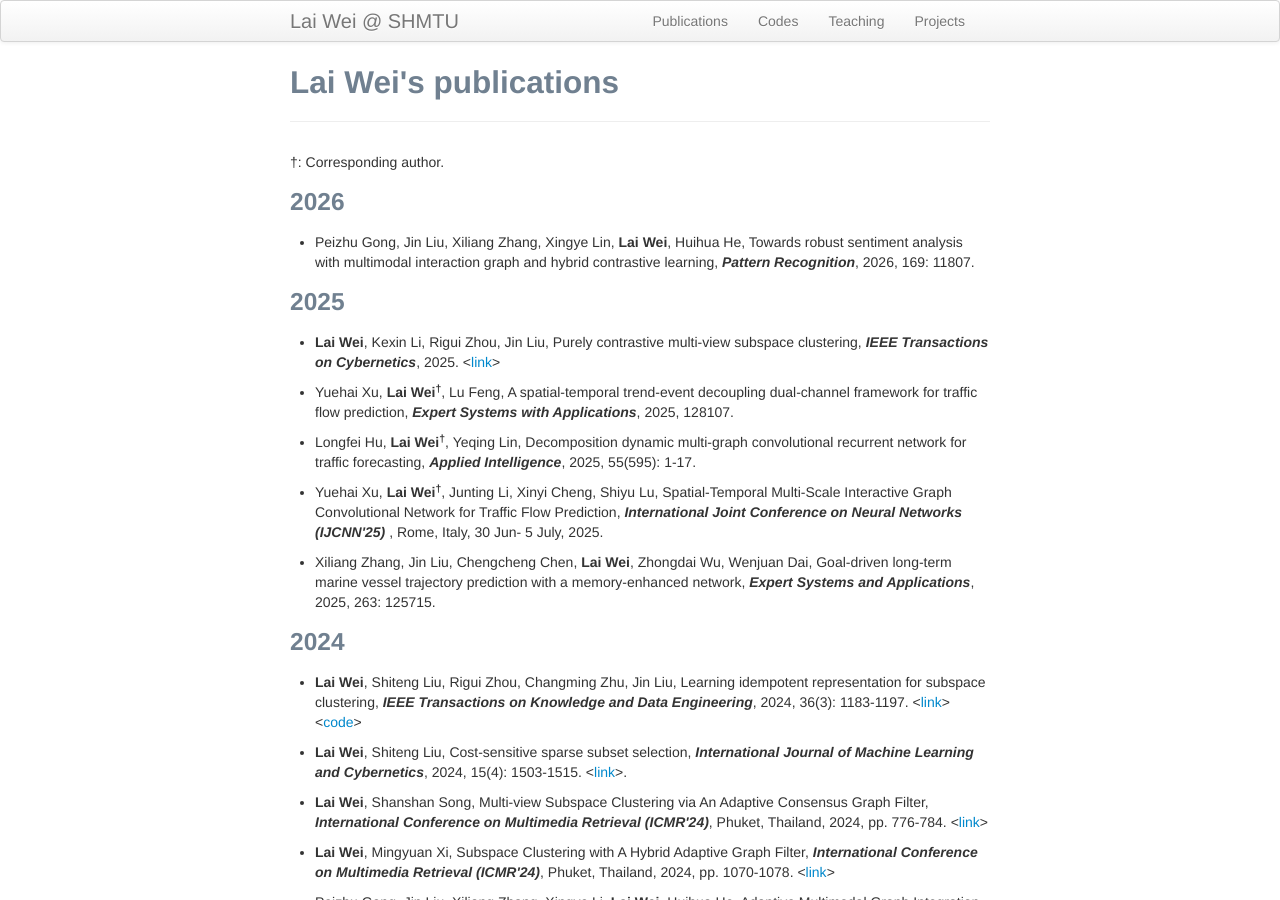
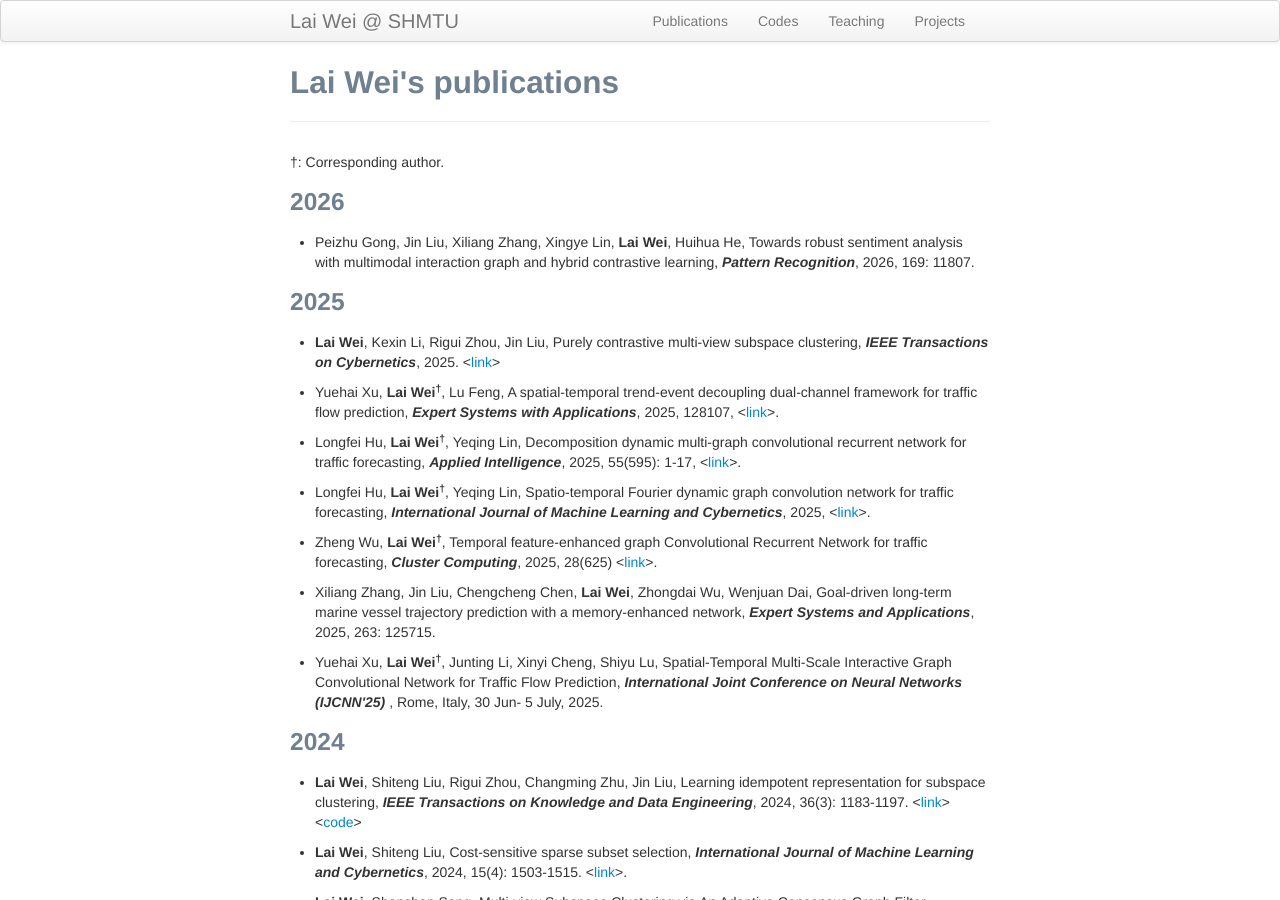
Before and after one commit to weilyshmtu/weilyshmtu.github.io, a Jekyll site: the page built from pages/pubs.md, in a window 1280 px wide and 900 px high. Built offline with Jekyll 4.4.1, drawn with Linux system fonts in a browser that asks for light colours.

Commit message:
Update pubs.md

```diff
--- a/pages/pubs.md
+++ b/pages/pubs.md
@@ -14,14 +14,17 @@ title: Lai Wei's publications
 ### 2025
 <ul> <li> <b>Lai Wei</b>, Kexin Li, Rigui Zhou, Jin Liu, Purely contrastive multi-view subspace clustering, <i><b>IEEE Transactions on Cybernetics</b></i>, 2025. <<a href="https://doi.org/10.1109/TCYB.2025.3554901">link</a>> </li></ul>
 
+<ul> <li> Yuehai Xu, <b>Lai Wei<sup>&dagger;</sup></b>, Lu Feng, A spatial-temporal trend-event decoupling dual-channel framework for traffic flow prediction, <i><b>Expert Systems with Applications</b></i>, 2025, 128107, <<a href="https://doi.org/10.1016/j.eswa.2025.128107">link</a>>. </li></ul>
 
-<ul> <li> Yuehai Xu, <b>Lai Wei<sup>&dagger;</sup></b>, Lu Feng, A spatial-temporal trend-event decoupling dual-channel framework for traffic flow prediction, <i><b>Expert Systems with Applications</b></i>, 2025, 128107. </li></ul>
+<ul> <li> Longfei Hu, <b>Lai Wei<sup>&dagger;</sup></b>, Yeqing Lin, Decomposition dynamic multi-graph convolutional recurrent network for traffic forecasting, <i><b>Applied Intelligence</b></i>, 2025, 55(595): 1-17, <<a href="https://doi.org/10.1007/s10489-025-06503-4">link</a>>. </li></ul>
 
-<ul> <li> Longfei Hu, <b>Lai Wei<sup>&dagger;</sup></b>, Yeqing Lin, Decomposition dynamic multi-graph convolutional recurrent network for traffic forecasting, <i><b>Applied Intelligence</b></i>, 2025, 55(595): 1-17. </li></ul>
+<ul> <li> Longfei Hu, <b>Lai Wei<sup>&dagger;</sup></b>, Yeqing Lin, Spatio-temporal Fourier dynamic graph convolution network for traffic forecasting, <i><b>International Journal of Machine Learning and Cybernetics</b></i>, 2025, <<a href="https://doi.org/10.1007/s13042-025-02757-z">link</a>>. </li></ul>
+
+<ul> <li> Zheng Wu, <b>Lai Wei<sup>&dagger;</sup></b>, Temporal feature-enhanced graph Convolutional Recurrent Network for traffic forecasting, <i><b>Cluster Computing</b></i>, 2025, 28(625) <<a href="https://doi.org/10.1007/s10586-025-05313-0">link</a>>. </li></ul>
+
+<ul> <li> Xiliang Zhang, Jin Liu, Chengcheng Chen, <b>Lai Wei</b>, Zhongdai Wu, Wenjuan Dai, Goal-driven long-term marine vessel trajectory prediction with a memory-enhanced network, <i><b>Expert Systems and Applications</b></i>, 2025, 263: 125715.</li></ul>
 
 <ul> <li> Yuehai Xu, <b>Lai Wei<sup>&dagger;</sup></b>, Junting Li, Xinyi Cheng, Shiyu Lu, Spatial-Temporal Multi-Scale Interactive Graph Convolutional Network for Traffic Flow Prediction, <i><b>International Joint Conference on Neural Networks (IJCNN'25) </b></i>, Rome, Italy, 30 Jun- 5 July, 2025. </li></ul>
-
-<ul> <li> Xiliang Zhang, Jin Liu, Chengcheng Chen, <b>Lai Wei</b>, Zhongdai Wu, Wenjuan Dai, Goal-driven long-term marine vessel trajectory prediction with a memory-enhanced network, <i><b>Expert Systems and Applications</b></i>, 2025, 263: 125715.</li></ul>
 
 
 ### 2024
```
